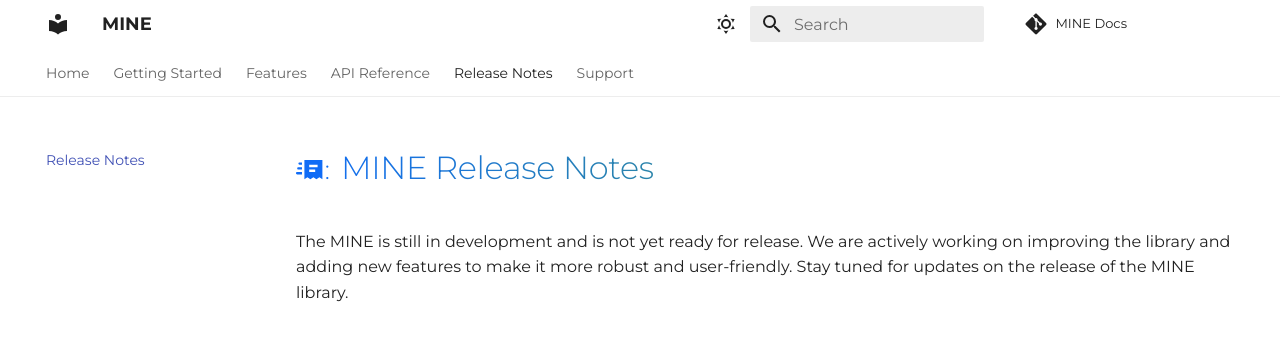
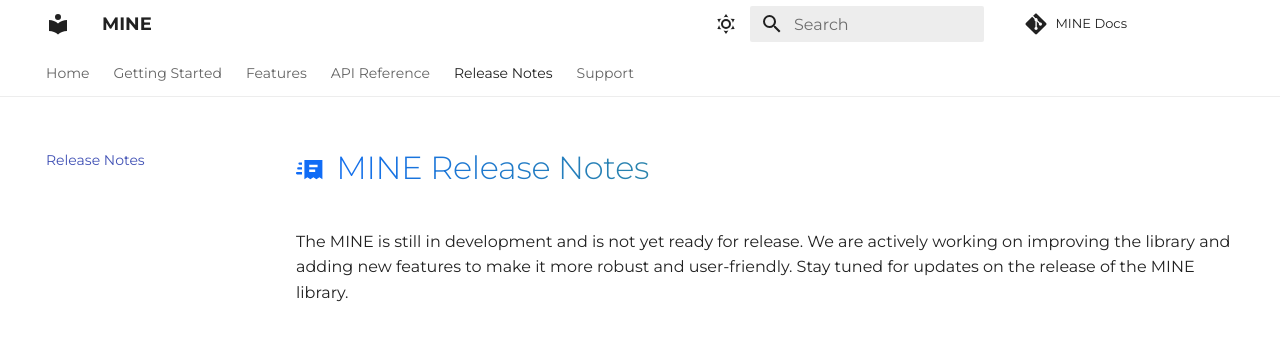
Before and after one commit to KvRae/MINE-Docs, an MkDocs documentation site: the page built from docs/release_notes.md, in a window 1280 px wide. Shown: the top 345 px of the page. Built offline with MkDocs 1.6.1 and Material for MkDocs 9.7.7, drawn with Linux system fonts in a browser that asks for light colours; comment, search, counter and statistics services are not loaded.

Commit message:
Update release_notes.md

```diff
--- a/docs/release_notes.md
+++ b/docs/release_notes.md
@@ -1,4 +1,4 @@
-# <span class="emoji"> :material-invoice-text-fast:: </span> MINE Release Notes
+# <span class="emoji"> :material-invoice-text-fast: </span> MINE Release Notes
 
 The MINE is still in development and is not yet ready for release.
 We are actively working on improving the library and adding new features to make it more robust and user-friendly.
```
